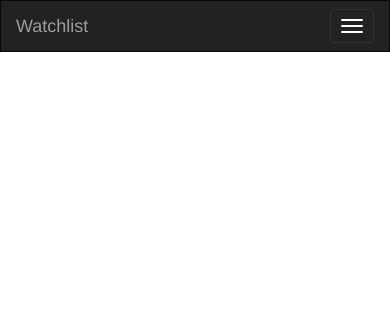
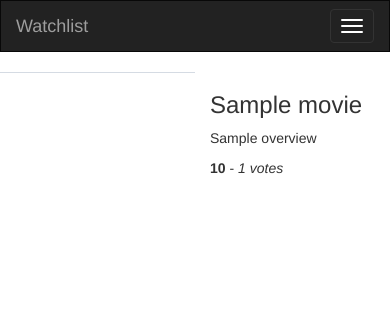
Before and after one commit to mbuthiya/watchlist, a Flask app: template app/templates/movie.html in a window 390 px wide. Shown: the top 312 px of the page. Run offline with Flask 2, Linux system fonts and the light colour scheme; the template is opened without the code that fills it: most values are stand-ins (such as "Sample title", 1, 10 or a date in 2020); grey boxes marked "Sample" are stand-in pictures; parts of the project's set-up code (start-up, migrations or seed data) failed here and were passed over; some libraries are stand-ins or nearby versions.

Commit message:
create single movie page

```diff
--- a/app/templates/movie.html
+++ b/app/templates/movie.html
@@ -1 +1,23 @@
 {% extends 'base.html'%}
+
+<!-- Content block -->
+{% block content %}
+<div class="container">
+
+    <!-- Poster background -->
+    <div class="row">
+        <div class="col-xs-6 col-sm-6 col-md-6 col-lg-6" style="background: url({{movie.poster}})">
+        </div>
+
+        <div class="col-xs-6 col-sm-6 col-md-6 col-lg-6 movie-details">
+            <h3>{{ movie.title }}</h3>
+
+            <p> {{ movie.overview }}</p>
+            <p> <b> {{ movie.vote_average }}</b> - <i>{{ movie.vote_count}} votes </i> </p>
+
+
+        </div>
+    </div>
+
+</div>
+{% endblock %}
```
Also changed, not shown: app/views.py (+5 -3 lines).
